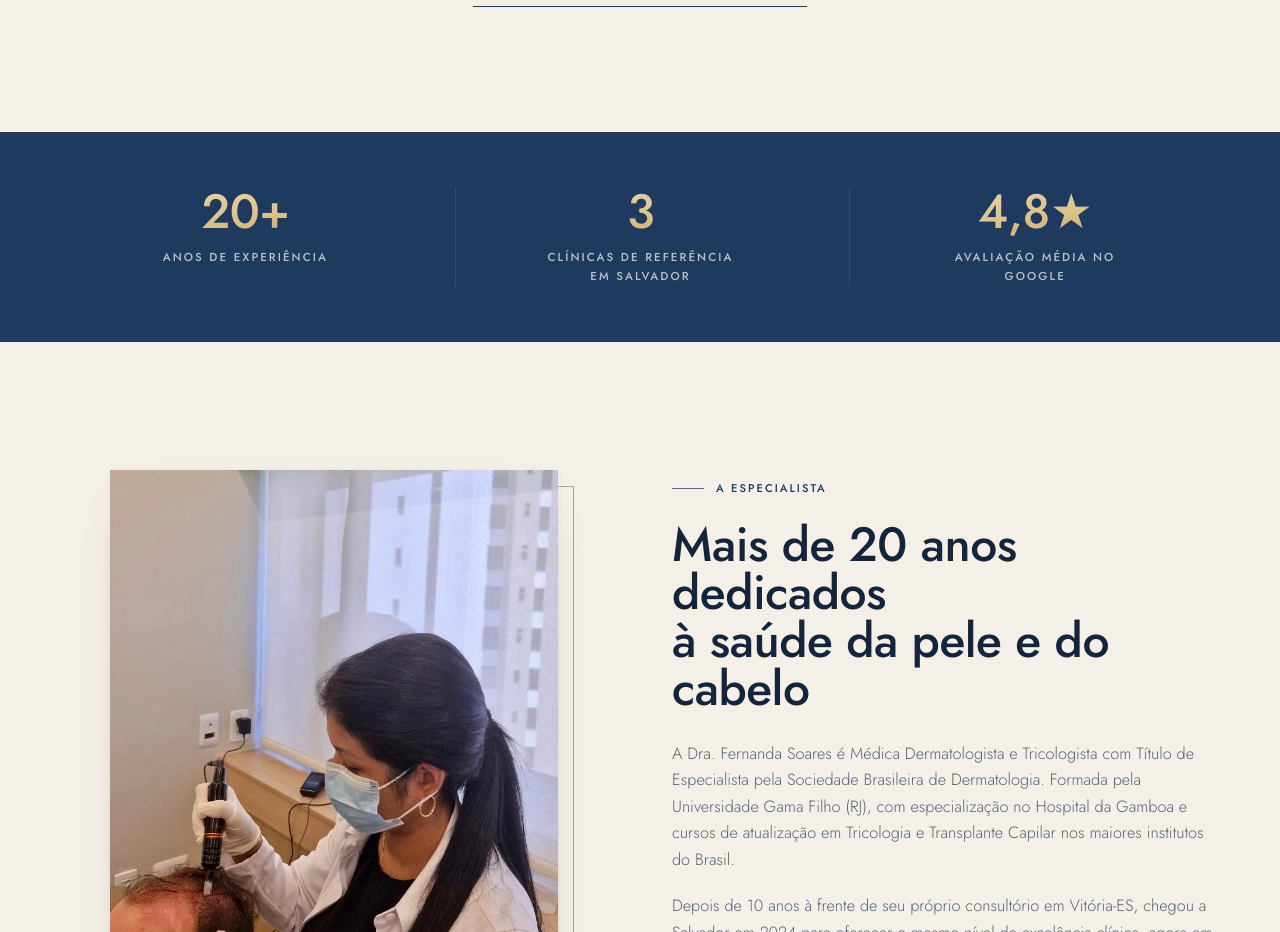
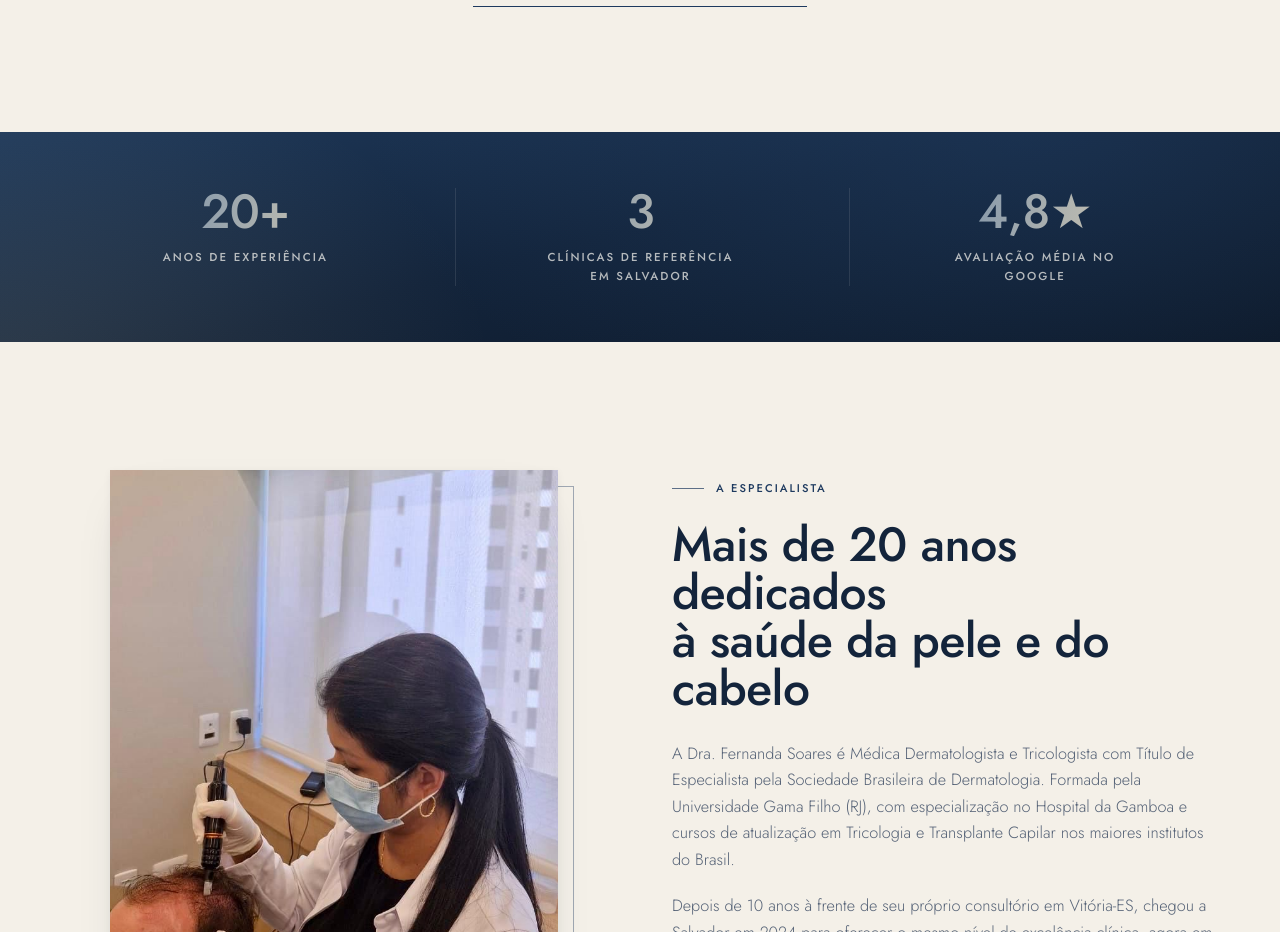
Before and after one commit to joaofcoutinho/dra-fernanda-soares, a Next.js app: page / in a window 1280 px wide. Shown: the part 2263-3195 px from the top of the page. Built offline with nearby package versions, Linux system fonts and the light colour scheme.

Commit message:
feat: degrade

```diff
--- a/components/ui.tsx
+++ b/components/ui.tsx
@@ -75,12 +75,12 @@ const bandStats = [
 
 export function SectionBand() {
   return (
-    <div className="bg-navy py-12 sm:py-14">
-      <div className="container-site">
+    <div className="surface-dark relative overflow-hidden py-12 sm:py-14">
+      <div className="container-site relative">
         <dl className="grid grid-cols-3 gap-2 divide-x divide-ivory/10 text-center sm:gap-6">
           {bandStats.map((s) => (
             <div key={s.label} className="px-2 sm:px-4">
-              <dt className="display bg-gradient-to-br from-champagne-light via-champagne to-champagne-deep bg-clip-text text-3xl leading-none text-transparent sm:text-5xl">
+              <dt className="display text-gradient-light text-3xl leading-none sm:text-5xl">
                 {s.value}
               </dt>
               <dd className="mx-auto mt-2.5 max-w-[12rem] text-[0.6rem] font-medium uppercase leading-relaxed tracking-[0.12em] text-ivory/70 sm:mt-3 sm:text-[0.72rem] sm:tracking-luxe">
```
